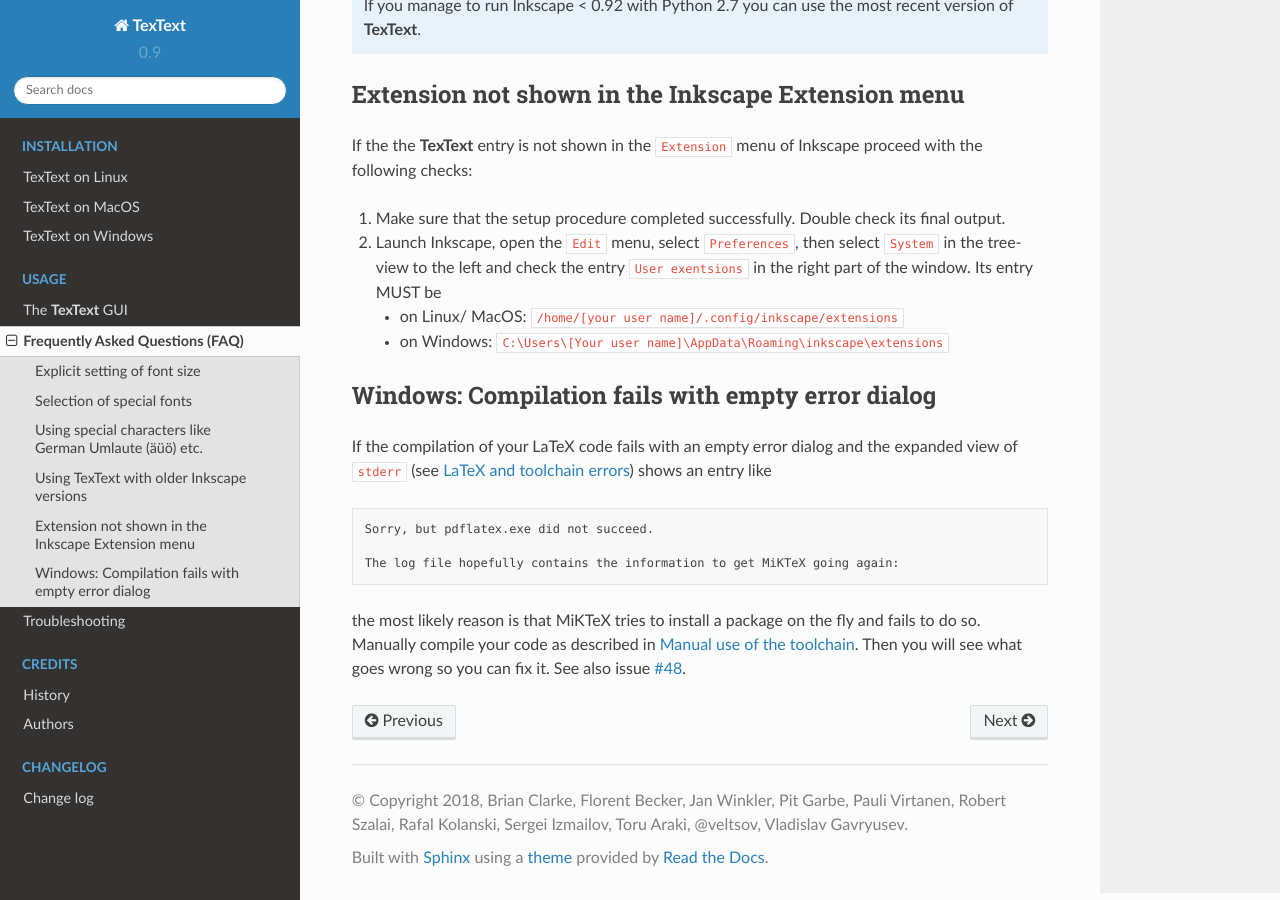
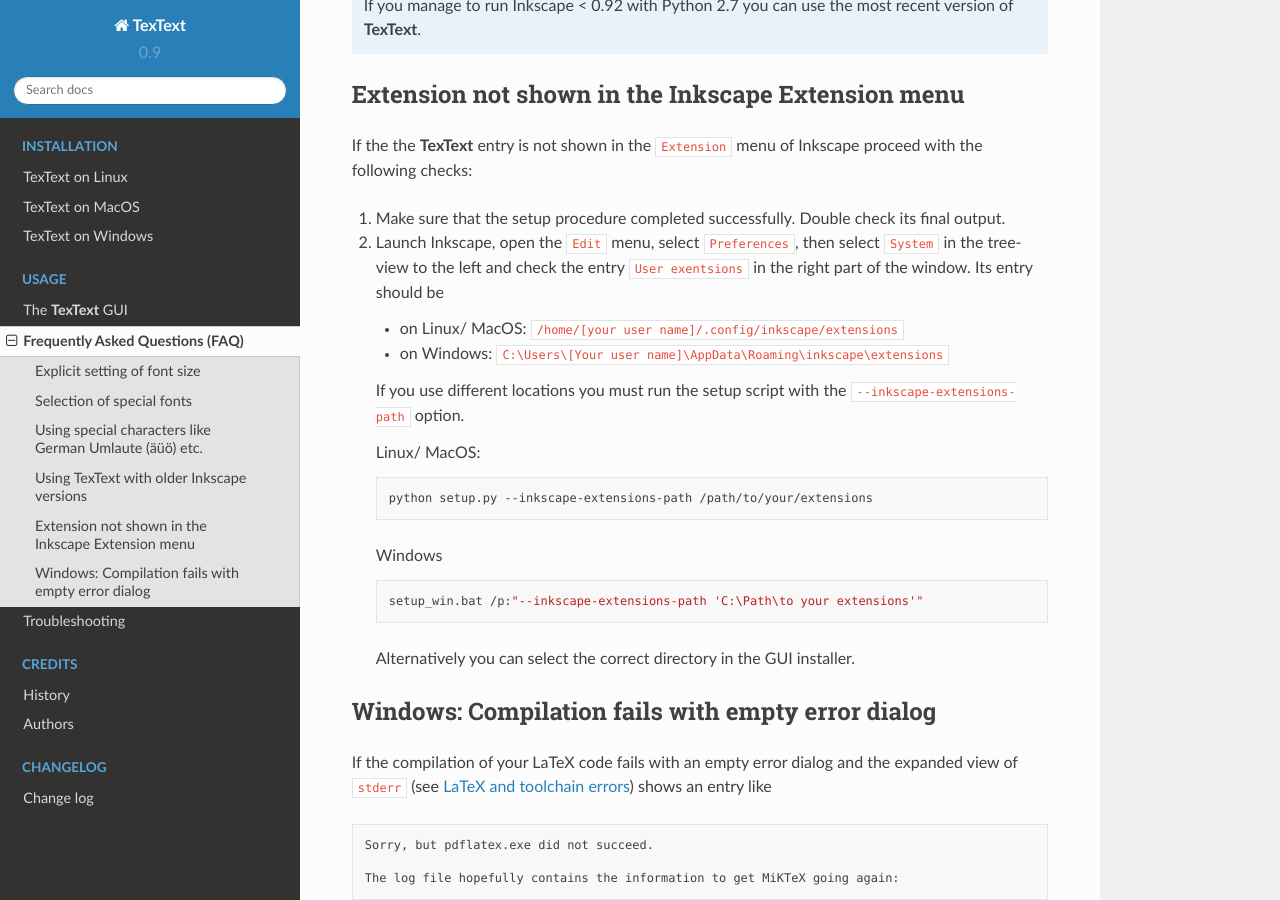
Before and after one commit to textext/textext, a Sphinx documentation site: the page built from docs/source/usage/faq.rst, in a window 1280 px wide and 900 px high, scrolled down 1831 px. Built offline with Sphinx 7.4.7 and the Read the Docs theme 2.0.0, drawn with Linux system fonts in a browser that asks for light colours.

Commit message:
Doc: Info how to install in different extension dir

```diff
--- a/docs/source/usage/faq.rst
+++ b/docs/source/usage/faq.rst
@@ -111,11 +111,28 @@
 
 2. Launch Inkscape, open the ``Edit`` menu, select ``Preferences``, then select ``System`` in
    the tree-view to the left and check the entry ``User exentsions`` in the right part of
-   the window. Its entry MUST be
+   the window. Its entry should be
 
    - on Linux/ MacOS: ``/home/[your user name]/.config/inkscape/extensions``
 
    - on Windows: ``C:\Users\[Your user name]\AppData\Roaming\inkscape\extensions``
+
+   If you use different locations you must run the setup script with the
+   ``--inkscape-extensions-path`` option.
+
+   Linux/ MacOS:
+
+   .. code-block:: bash
+
+        python setup.py --inkscape-extensions-path /path/to/your/extensions
+
+   Windows
+
+   .. code-block:: bash
+
+        setup_win.bat /p:"--inkscape-extensions-path 'C:\Path\to your extensions'"
+
+   Alternatively you can select the correct directory in the GUI installer.
 
 Windows: Compilation fails with empty error dialog
 ~~~~~~~~~~~~~~~~~~~~~~~~~~~~~~~~~~~~~~~~~~~~~~~~~~
```
